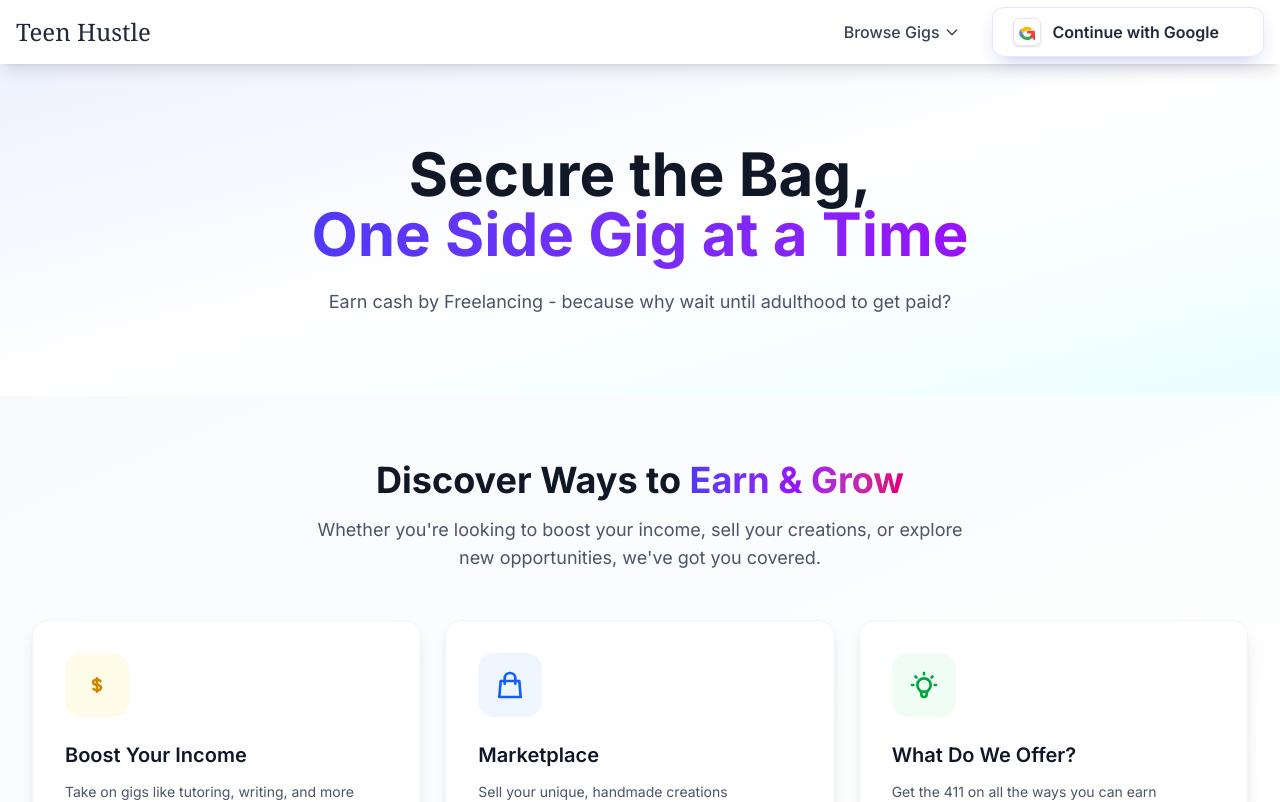
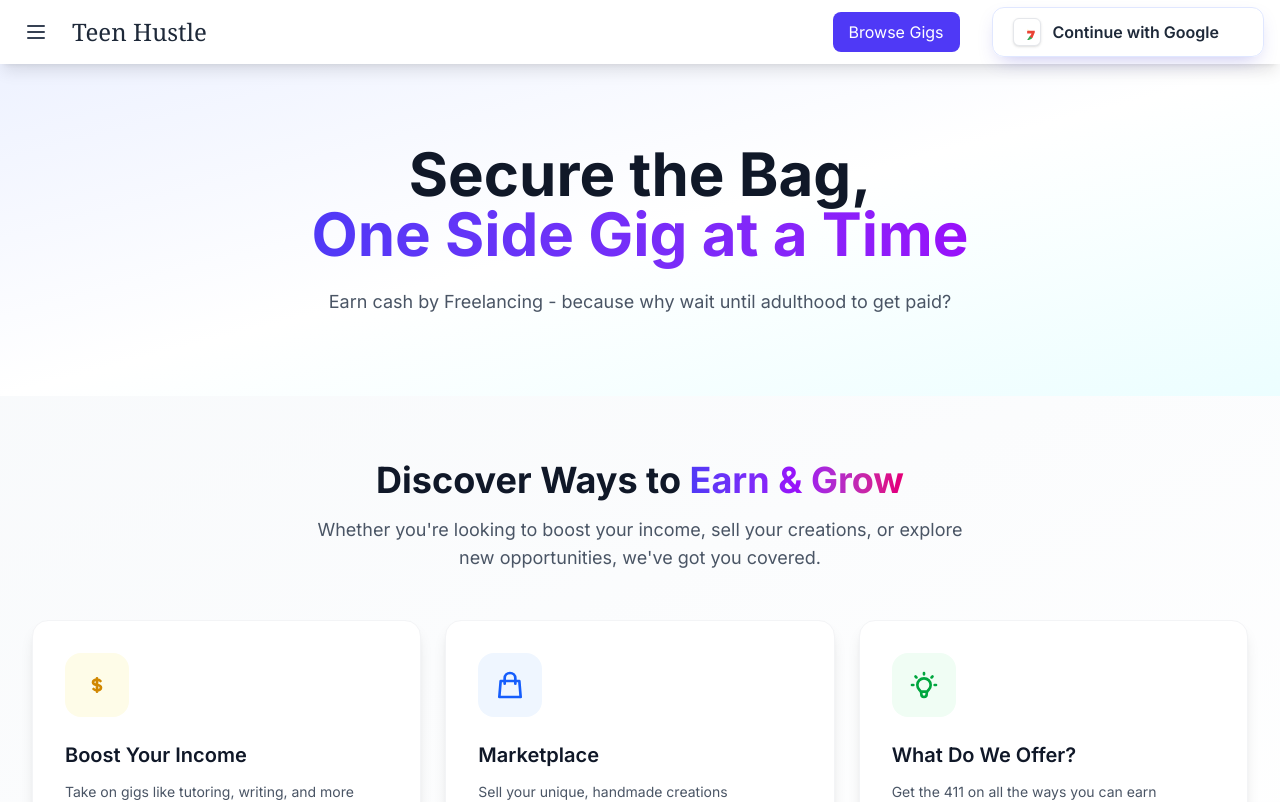
Before and after one commit to AshwetKini/gauth-frontend, a Next.js app: page / in a window 1280 px wide. Shown: the top 802 px of the page. Built offline with nearby package versions, Linux system fonts and the light colour scheme; no server answers.

Commit message:
updated navbar for hamburg button

```diff
--- a/src/components/Navbar.tsx
+++ b/src/components/Navbar.tsx
@@ -1,6 +1,6 @@
 'use client';
 
-import { useState } from 'react';
+import { useState, useRef, useEffect } from 'react';
 import Link from 'next/link';
 import Image from 'next/image';
 import { useAuth } from './AuthProvider';
@@ -8,18 +8,58 @@ import { useAuth } from './AuthProvider';
 export default function Navbar() {
   const { user, logout } = useAuth();
   const [isMenuOpen, setIsMenuOpen] = useState(false);
-  const [browseOpen, setBrowseOpen] = useState(false);
+  const [leftOpen, setLeftOpen] = useState(false);
+  const leftRef = useRef<HTMLDivElement>(null);
 
   const handleGoogleLogin = () => {
     window.location.href = 'http://localhost:3000/auth/google';
   };
 
+  useEffect(() => {
+    function onClickOutside(e: MouseEvent) {
+      if (leftRef.current && !leftRef.current.contains(e.target as Node)) {
+        setLeftOpen(false);
+      }
+    }
+    if (leftOpen) document.addEventListener('mousedown', onClickOutside);
+    return () => document.removeEventListener('mousedown', onClickOutside);
+  }, [leftOpen]);
+
   return (
     <nav className="bg-white shadow-lg sticky top-0 z-50">
       <div className="max-w-7xl mx-auto px-4">
         <div className="flex justify-between items-center h-16">
-          {/* Logo */}
-          <div className="flex items-center">
+          {/* Left Hamburger + Logo */}
+          <div className="flex items-center space-x-4">
+            <div className="hidden md:block relative" ref={leftRef}>
+              <button
+                aria-label="Open menu"
+                className="p-2 rounded-md text-gray-700 hover:bg-gray-100 focus:outline-none focus:ring-2 focus:ring-indigo-500"
+                onClick={() => setLeftOpen((o) => !o)}
+              >
+                <svg className="w-6 h-6" fill="none" stroke="currentColor" viewBox="0 0 24 24">
+                  <path strokeLinecap="round" strokeLinejoin="round" strokeWidth={2} d="M4 6h16M4 12h16M4 18h16" />
+                </svg>
+              </button>
+              {leftOpen && (
+                <div className="absolute left-0 mt-2 w-40 bg-white border rounded shadow-lg">
+                  <Link
+                    href="/services"
+                    className="block px-4 py-2 text-gray-700 hover:bg-indigo-50"
+                    onClick={() => setLeftOpen(false)}
+                  >
+                    Services
+                  </Link>
+                  <Link
+                    href="/products"
+                    className="block px-4 py-2 text-gray-700 hover:bg-indigo-50"
+                    onClick={() => setLeftOpen(false)}
+                  >
+                    Products
+                  </Link>
+                </div>
+              )}
+            </div>
             <Link href="/" className="text-2xl font-serif text-gray-800">
               Teen Hustle
             </Link>
@@ -27,46 +67,10 @@ export default function Navbar() {
 
           {/* Desktop Navigation */}
           <div className="hidden md:flex items-center space-x-8">
-            {/* Browse Gigs Dropdown */}
-            <div className="relative">
-              <button
-                onClick={() => setBrowseOpen((open) => !open)}
-                className="flex items-center space-x-1 text-gray-700 hover:text-indigo-600 font-medium transition-colors focus:outline-none"
-              >
-                <span>Browse Gigs</span>
-                <svg
-                  className="w-4 h-4"
-                  fill="none"
-                  stroke="currentColor"
-                  viewBox="0 0 24 24"
-                >
-                  <path
-                    strokeLinecap="round"
-                    strokeLinejoin="round"
-                    strokeWidth={2}
-                    d="M19 9l-7 7-7-7"
-                  />
-                </svg>
-              </button>
-              {browseOpen && (
-                <div className="absolute mt-2 w-40 bg-white border rounded shadow-lg">
-                  <Link
-                    href="/services"
-                    className="block px-4 py-2 text-gray-700 hover:bg-indigo-50"
-                    onClick={() => setBrowseOpen(false)}
-                  >
-                    Services
-                  </Link>
-                  <Link
-                    href="/products"
-                    className="block px-4 py-2 text-gray-700 hover:bg-indigo-50"
-                    onClick={() => setBrowseOpen(false)}
-                  >
-                    Products
-                  </Link>
-                </div>
-              )}
-            </div>
+            {/* Browse Gigs - simple button, no dropdown */}
+            <button className="px-4 py-2 bg-indigo-600 text-white rounded-lg hover:bg-indigo-700 transition-colors">
+              Browse Gigs
+            </button>
 
             {/* Auth / User Links */}
             {user ? (
@@ -105,7 +109,6 @@ export default function Navbar() {
                 </button>
               </div>
             ) : (
-              /* SIGN IN WITH GOOGLE — New UI */
               <button
                 onClick={handleGoogleLogin}
                 aria-label="Sign in with Google"
@@ -122,7 +125,6 @@ export default function Navbar() {
                   hover:border-indigo-200 hover:bg-white
                 "
               >
-                {/* Subtle animated glow behind the button */}
                 <span
                   className="
                     pointer-events-none absolute inset-0 -z-10 rounded-xl
@@ -131,45 +133,32 @@ export default function Navbar() {
                     group-hover:opacity-100
                   "
                 />
-
-                {/* Left Google G icon badge */}
-                <span
-                  className="
-                    mr-3 grid h-7 w-7 place-items-center rounded-md
-                    bg-white border border-gray-200 shadow-sm
-                  "
-                >
-                  {/* Google multi-color 'G' — inline SVG, no external assets */}
+                <span className="mr-3 grid h-7 w-7 place-items-center rounded-md bg-white border border-gray-200 shadow-sm">
                   <svg viewBox="0 0 533.5 544.3" className="h-4 w-4" aria-hidden="true">
+                    {/* Google G SVG Paths */}
                     <path
                       fill="#EA4335"
-                      d="M533.5 278.4c0-17.4-1.6-34.1-4.6-50.2H272v95.1h147.1c-6.3 34.2-25.3 63.2-53.9 82.7v68.6h87.1c51 47 80.1 116.1 80.1 197.8 0 15-1.2 29.7-3.6 44 65.7-60.5 103.3-149.7 103.3-253.9z"
+                      d="M533.5 278.4c0-17.4-1.6-34.1-4.6-50.2H272v95.1h147.1c-6.3 34.2-25.3 63.2-53.9 82.7v68.6h87.1c..."
                     />
                     <path
                       fill="#34A853"
-                      d="M272 544.3c69.8 0 128.6-23 171.5-62.6l-87.1-68.6c-24.1 16.2-55 25.8-84.4 25.8-64.9 0-120-43.8-139.6-102.7H43.5v72.4c42.8 84.9 130.7 135.7 228.5 135.7z"
+                      d="M272 544.3c69.8 0 128.6-23 171.5-62.6l-87.1-68.6..."
                     />
                     <path
                       fill="#4A90E2"
-                      d="M132.4 336.2c-4.6-13.9-7.2-28.7-7.2-44.2s2.6-30.3 7.2-44.2v-72.4H43.5C16 213.8 0 258.2 0 306.3s16 92.5 43.5 130.9l88.9-101z"
+                      d="M132.4 336.2c-4.6-13.9-7.2-28.7-7.2-44.2..."
                     />
                     <path
                       fill="#FBBC05"
-                      d="M272 193.1c35.8 0 68 12.3 93.4 36.3l70.1-70.1C393.2 116.8 334.4 92 272 92 174.2 92 86.3 142.8 43.5 227.7l88.9 101c19.6-58.9 74.7-102.7 139.6-102.7z"
+                      d="M272 193.1c35.8 0 68 12.3 93.4 36.3..."
                     />
                   </svg>
                 </span>
-
                 <span className="relative">
                   Continue with Google
-                  {/* Slide-in arrow on hover */}
                   <svg
                     viewBox="0 0 24 24"
-                    className="
-                      ml-2 inline h-4 w-4 translate-x-[-4px] opacity-0
-                      transition-all duration-200 ease-out
-                      group-hover:translate-x-0 group-hover:opacity-100
-                    "
+                    className="ml-2 inline h-4 w-4 translate-x-[-4px] opacity-0 transition-all duration-200 ease-out group-hover:translate-x-0 group-hover:opacity-100"
                     fill="none"
                     stroke="currentColor"
                     strokeWidth="2"
@@ -199,38 +188,29 @@ export default function Navbar() {
         {/* Mobile Navigation */}
         {isMenuOpen && (
           <div className="md:hidden border-t border-gray-200 py-4 px-4 space-y-4">
-            <button
-              onClick={() => {
-                setBrowseOpen(false);
-                setIsMenuOpen(false);
-                window.location.href = '/services';
-              }}
-              className="w-full text-left text-gray-700 hover:text-indigo-600"
+            <Link
+              href="/services"
+              className="block text-gray-700 hover:text-indigo-600"
+              onClick={() => setIsMenuOpen(false)}
             >
               Services
-            </button>
-            <button
-              onClick={() => {
-                setBrowseOpen(false);
-                setIsMenuOpen(false);
-                window.location.href = '/products';
-              }}
-              className="w-full text-left text-gray-700 hover:text-indigo-600"
+            </Link>
+            <Link
+              href="/products"
+              className="block text-gray-700 hover:text-indigo-600"
+              onClick={() => setIsMenuOpen(false)}
             >
               Products
-            </button>
-
+            </Link>
             {user ? (
               <>
-                <button
-                  onClick={() => {
-                    setIsMenuOpen(false);
-                    window.location.href = '/profile';
-                  }}
-                  className="w-full text-left text-gray-700 hover:text-indigo-600"
+                <Link
+                  href="/profile"
+                  className="block text-gray-700 hover:text-indigo-600"
+                  onClick={() => setIsMenuOpen(false)}
                 >
                   Profile
-                </button>
+                </Link>
                 <button
                   onClick={() => {
                     logout();
@@ -242,50 +222,14 @@ export default function Navbar() {
                 </button>
               </>
             ) : (
-              // Mobile variant of Google sign-in (keeps same behavior)
               <button
                 onClick={() => {
                   handleGoogleLogin();
                   setIsMenuOpen(false);
                 }}
-                aria-label="Sign in with Google"
-                className="
-                  group relative inline-flex items-center justify-center
-                  w-full rounded-lg px-4 py-2
-                  font-semibold text-sm
-                  text-gray-800
-                  transition-all duration-200
-                  bg-white border border-indigo-100
-                  hover:border-indigo-200
-                  focus:outline-none focus-visible:ring-2 focus-visible:ring-offset-2 focus-visible:ring-indigo-500
-                "
+                className="w-full flex items-center justify-center px-4 py-2 bg-white border border-indigo-100 rounded-lg hover:border-indigo-200"
               >
-                <span
-                  className="
-                    mr-3 grid h-6 w-6 place-items-center rounded
-                    bg-white border border-gray-200
-                  "
-                >
-                  <svg viewBox="0 0 533.5 544.3" className="h-3.5 w-3.5" aria-hidden="true">
-                    <path
-                      fill="#EA4335"
-                      d="M533.5 278.4c0-17.4-1.6-34.1-4.6-50.2H272v95.1h147.1c-6.3 34.2-25.3 63.2-53.9 82.7v68.6h87.1c51 47 80.1 116.1 80.1 197.8 0 15-1.2 29.7-3.6 44 65.7-60.5 103.3-149.7 103.3-253.9z"
-                    />
-                    <path
-                      fill="#34A853"
-                      d="M272 544.3c69.8 0 128.6-23 171.5-62.6l-87.1-68.6c-24.1 16.2-55 25.8-84.4 25.8-64.9 0-120-43.8-139.6-102.7H43.5v72.4c42.8 84.9 130.7 135.7 228.5 135.7z"
-                    />
-                    <path
-                      fill="#4A90E2"
-                      d="M132.4 336.2c-4.6-13.9-7.2-28.7-7.2-44.2s2.6-30.3 7.2-44.2v-72.4H43.5C16 213.8 0 258.2 0 306.3s16 92.5 43.5 130.9l88.9-101z"
-                    />
-                    <path
-                      fill="#FBBC05"
-                      d="M272 193.1c35.8 0 68 12.3 93.4 36.3l70.1-70.1C393.2 116.8 334.4 92 272 92 174.2 92 86.3 142.8 43.5 227.7l88.9 101c19.6-58.9 74.7-102.7 139.6-102.7z"
-                    />
-                  </svg>
-                </span>
-                <span>Continue with Google</span>
+                Continue with Google
               </button>
             )}
           </div>
```
